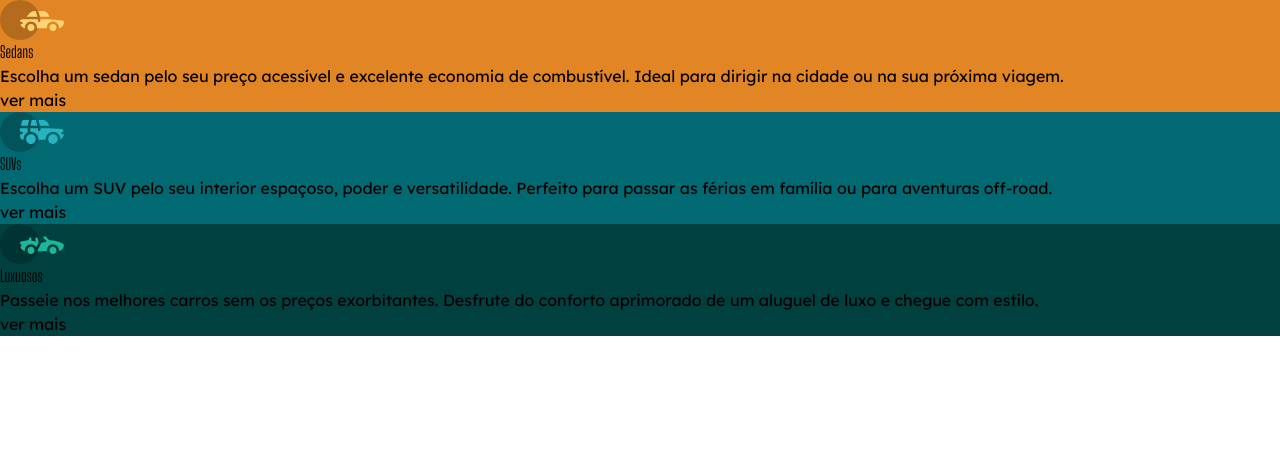
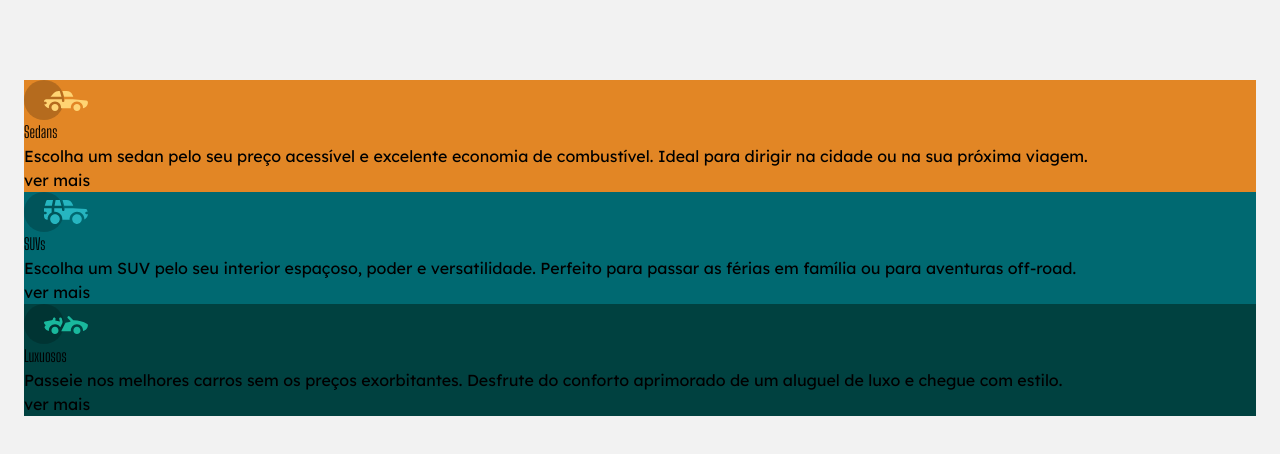
Before and after one commit to Rip-V4SH/Cars-32c, a React (Vite) app: page / in a window 1280 px wide. Shown: the top 454 px of the page. Built offline with nearby package versions, Linux system fonts and the light colour scheme.

Commit message:
quinto commit do App

```diff
--- a/src/App.jsx
+++ b/src/App.jsx
@@ -4,7 +4,7 @@
 
 export default function App() {
   return (
-    <main>
+    <main className="min-h-svh bg-offwhitebg py-20 px-6">
       <section>
         <div className="bg-orange">
           <img src={Sedans} alt="" />
```
